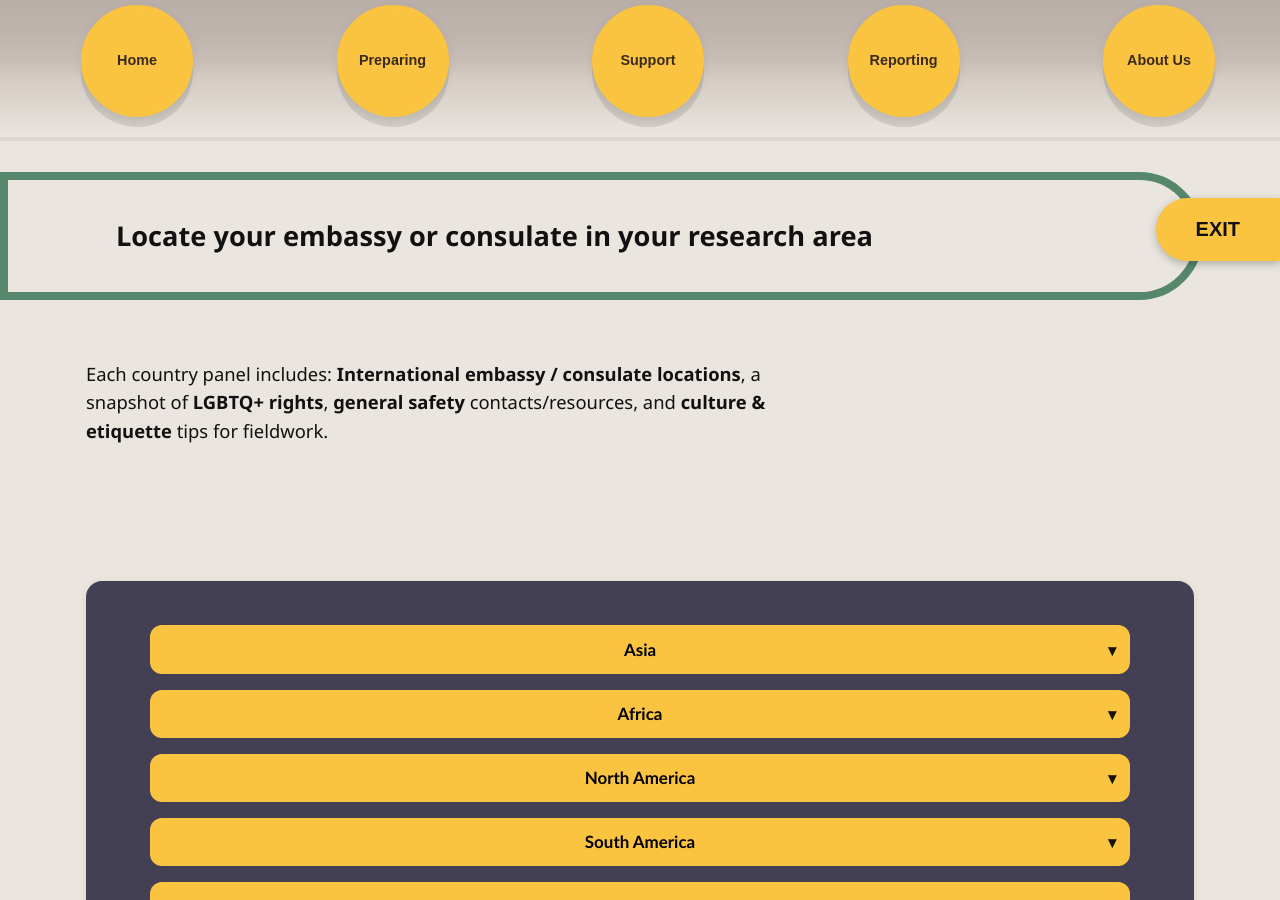
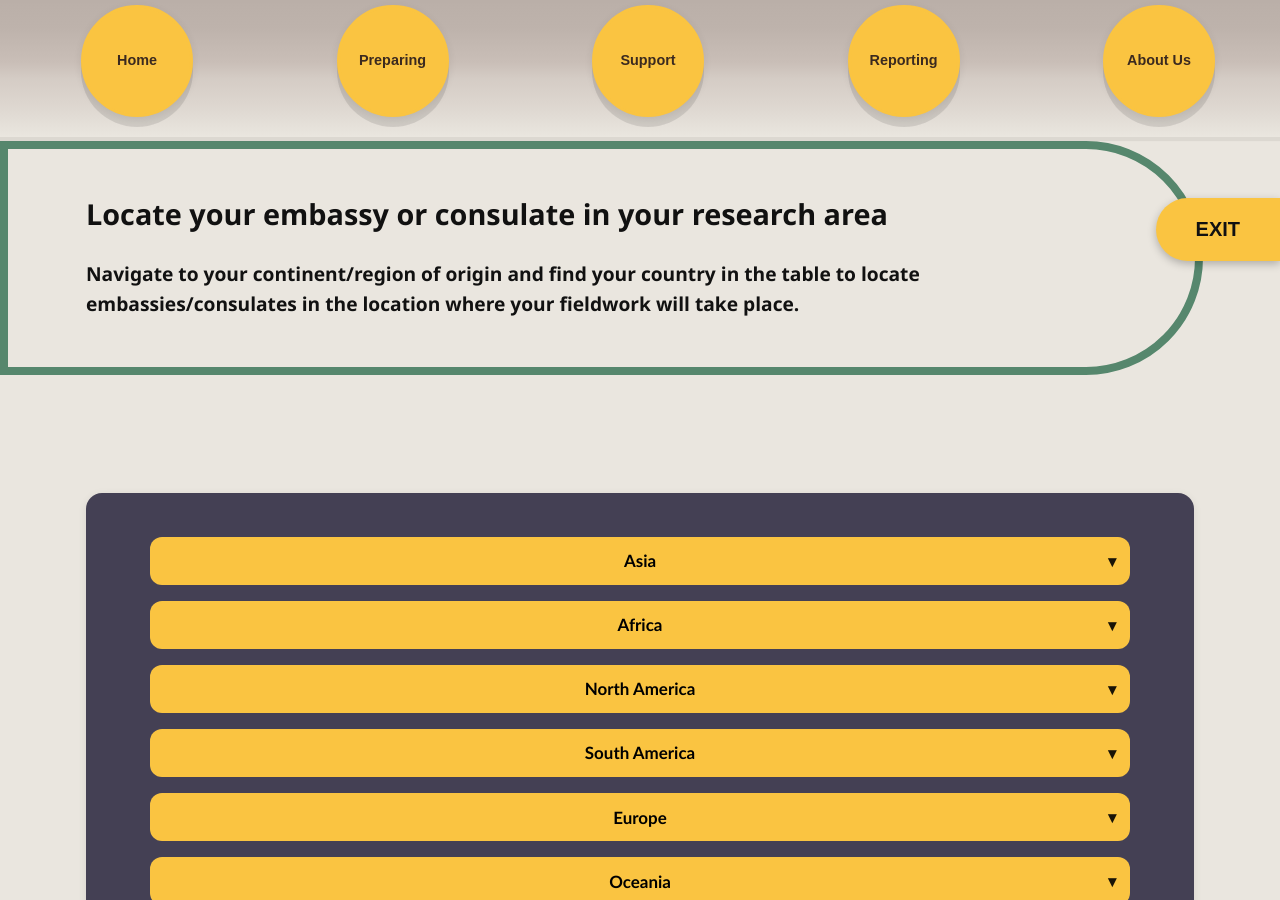
Before and after one commit to AnthroSafetyWarrior/GoldenTrowelProject, a Jekyll site: the page built from _pages/embassyprep.html, in a window 1280 px wide and 900 px high, scrolled down 2482 px. Built offline with Jekyll 4.4.1, drawn with Linux system fonts in a browser that asks for light colours.

```diff
--- a/_pages/embassyprep.html
+++ b/_pages/embassyprep.html
@@ -234,16 +234,13 @@
 
 
 <!-- 3) LOCAte — pillband -->
-<section id=locate class="section">
-<h2 class="pillhead pill--sage pill--clip-left">Locate your embassy or consulate in your research area</h2>
-<div class="intro-title">
-<p class="lede-note" style="max-width:70ch;margin:.6rem 0 0;">
-    Each country panel includes: <strong>International embassy / consulate locations</strong>,
-    a snapshot of <strong>LGBTQ+ rights</strong>, <strong>general safety</strong> contacts/resources,
-    and <strong>culture &amp; etiquette</strong> tips for fieldwork.
-  </p>
+<section id=locate class="pillband pill--sage pill--clip-left pill--tight">
+ <div class="section">
+    <h2>Locate your embassy or consulate in your research area</h2>
+    <p class="lede">Navigate to your continent/region of origin and find your country in the table to locate embassies/consulates in the location where your fieldwork will take place.</p>
 </div>
 </section>
+
 
      <section class="section section--flush">
     <div id=asia class="country-section">
```
